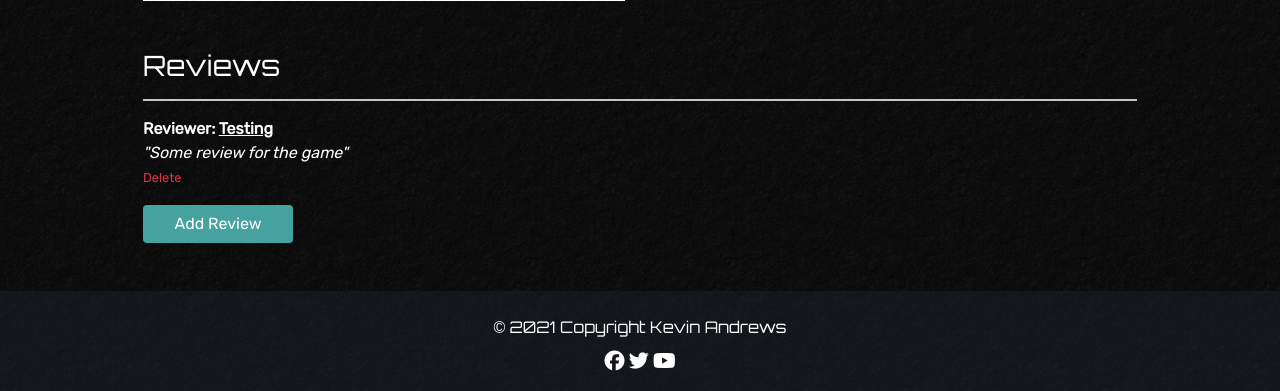
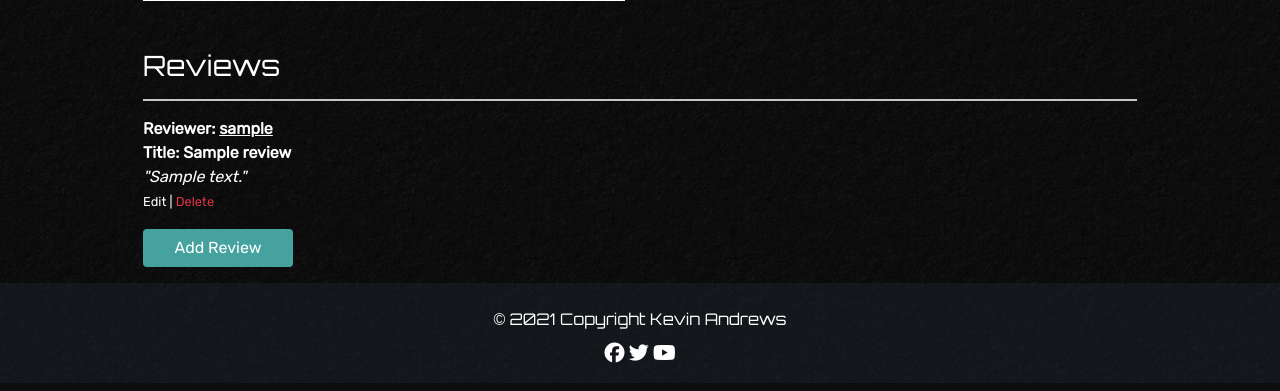
Before and after one commit to Code-Institute-Submissions/KevAndrews-Milestone_Project_4_DecResub, a Django app: page /games/1/ in a window 1280 px wide. Shown: the part 687-1078 px from the top of the page. Run offline with Django 3.2, Linux system fonts and the light colour scheme; a user stored in the database is signed in; data comes from the database, SQL or seed files in the repository; tables that the repository leaves empty hold one stand-in row (values such as "Sample post"); some libraries are stand-ins or nearby versions.

Commit message:
Updated review model

```diff
--- a/gamers_corner/urls.py
+++ b/gamers_corner/urls.py
@@ -26,4 +26,5 @@ urlpatterns = [
     path('cart/', include('cart.urls')),
     path('checkout/', include('checkout.urls')),
     path('profile/', include('profiles.urls')),
+    path('reviews/', include('reviews.urls')),
 ] + static(settings.MEDIA_URL, document_root=settings.MEDIA_ROOT)
--- a/products/views.py
+++ b/products/views.py
@@ -1,12 +1,17 @@
 """
 Class views for the Games / Products
 """
+import random
+
 from django.contrib import messages
 from django.db.models import Q
 from django.db.models.functions import Lower
 from django.contrib.auth.decorators import login_required
 from django.views import View
 from django.shortcuts import render, redirect, reverse, get_object_or_404
+
+from reviews.forms import ReviewForm
+from reviews.models import Review
 from .models import Game, Category
 from .forms import GameForm
 
@@ -90,9 +95,23 @@ class GameDetail(View):
 
         categories = list(Category.objects.all())
 
+        reviews_list = list(Review.objects.filter(game=game_id))
+
+        review_form = ReviewForm()
+
+        if bool(reviews_list):
+            if len(reviews_list) >= 3:
+                reviews = random.sample(reviews_list, 3)
+            else:
+                reviews = random.sample(reviews_list, len(reviews_list))
+        else:
+            reviews = list()
+
         context = {
             'game': game,
             'categories': categories,
+            'review_form': review_form,
+            'reviews': reviews,
             'nav': 'all_games'
         }
 
--- a/reviews/forms.py
+++ b/reviews/forms.py
@@ -37,4 +37,5 @@ class ReviewForm(forms.ModelForm):
         for field in self.fields:
             placeholder = placeholders[field]
             self.fields[field].widget.attrs['placeholder'] = placeholder
+            self.fields[field].required = True
             self.fields[field].label = False
--- a/reviews/templates/reviews/includes/reviews.html
+++ b/reviews/templates/reviews/includes/reviews.html
@@ -2,28 +2,121 @@
 {% load static %}
 
 <!-- Reviews container -->
-<div class="row mb-5">
+<div class="row">
   <div class="col-12">
     <h3>Reviews</h3>
     <hr>
-        <div class="review">
+    {% for review in reviews %}
+    <div class="review mb-3">
       <div class="user-review-name">
-                <strong>Reviewer: <u>Testing</u></strong>
+        <strong>
+          Reviewer: <u>{{ review.user }}</u> <br>
+          Title: {{ review.title }}
+        </strong>
       </div>
       <div class="user-review text-white">
-                <em>"Some review for the game"</em>
+        <em>"{{ review.description }}"</em>
       </div>
-            {% if request.user.is_superuser %}
+      {% if request.user.is_superuser or request.user.is_authenticated and request.user.id == review.user.id %}
       <small>
-                <a class="text-danger" href="#">Delete</a>
+        <a class="text-white" data-toggle="modal" data-target="#editReview{{review.id}}">Edit | </a>
       </small>
-            {% endif %}
+      <!-- Edit Review Modal -->
+      <div class="modal fade" id="editReview{{review.id}}" tabindex="-1" aria-labelledby="editReviewLabel"
+        aria-hidden="true">
+        <div class="modal-dialog">
+          <div class="modal-content">
+            <!-- Modal header with title and close button -->
+            <div class="modal-header">
+              <h5 class="modal-title text-uppercase" id="editModalLabel">Edit your review</h5>
+              <button type="button" class="close" data-dismiss="modal" aria-label="Close">
+                <span aria-hidden="true">&times;</span>
+              </button>
+            </div>
+            <!-- Review form -->
+            <form action="{% url 'edit_review' review.pk %}" method="POST">
+              <div class="modal-body">
+                <!-- Render edit form -->
+                {% csrf_token %}
+                <input type="text" name="title" maxlength="50" autofocus="" value="{{review.title}}"
+                  class="textinput textInput form-control mb-3" required id="id_title">
+                <textarea name="description" cols="40" rows="10" placeholder="Description"
+                  class="textarea form-control" required
+                  id="id_description">{{review.description}}</textarea>
+              </div>
+              <!-- Footer containing Add and Cancel buttons -->
+              <div class="modal-footer">
+                <button type="button" class="btn" data-dismiss="modal">Cancel</button>
+                <button type="submit" class="btn">Update</button>
+              </div>
+            </form>
           </div>
         </div>
-    {% if request.user.is_authenticated %}
-    <div class="col-12">
-        <button class="btn btn-long mt-3">Add Review</button>
+      </div>
+      {% endif %}
+      {% if request.user.is_superuser or request.user.id == review.user.id %}
+      <small>
+        <a class="text-danger" data-toggle="modal" data-target="#deleteReview">Delete</a>
+      </small>
+      <!-- Delete Review Modal -->
+      <div class="modal fade" id="deleteReview" tabindex="-1" aria-labelledby="deleteUserReview" aria-hidden="true">
+        <div class="modal-dialog">
+          <div class="modal-content">
+            <div class="modal-header text-uppercase">
+              <h5 class="modal-title" id="deleteUserReview">Are you sure?</h5>
+              <button type="button" class="close" data-dismiss="modal" aria-label="Close">
+                <span aria-hidden="true">&times;</span>
+              </button>
+            </div>
+            <div class="modal-body">
+              Are you sure you want to delete?
+              This will delete your review forever!!
+            </div>
+            <div class="modal-footer">
+              <button type="button" class="btn" data-dismiss="modal">Cancel</button>
+              <a href="{% url 'delete_review' review.pk %}" type="button" class="btn">Delete</a>
+            </div>
+          </div>
+        </div>
       </div>
       {% endif %}
     </div>
+    {% endfor %}
+  </div>
+</div>
 {% endblock %}
+
+<!-- Add and Edit Review Modal -->
+{% if request.user.is_authenticated %}
+<div class="mb-3">
+  <button type="button" class="btn btn-long" data-toggle="modal" data-target="#reviewModal">
+    Add Review
+  </button>
+  <div class="modal fade" id="reviewModal" tabindex="-1" aria-labelledby="reviewModalLabel" aria-hidden="true">
+    <div class="modal-dialog">
+      <div class="modal-content">
+        <!-- Modal header with title and close button -->
+        <div class="modal-header">
+          <h5 class="modal-title text-uppercase" id="reviewModalLabel">Write a review</h5>
+          <button type="button" class="close" data-dismiss="modal" aria-label="Close">
+            <span aria-hidden="true">&times;</span>
+          </button>
+        </div>
+        <!-- Review form -->
+        <form action="{% url 'add_review' game.id %}" method="POST">
+          <div class="modal-body">
+            <!-- Render form using cripsy forms -->
+            {% csrf_token %}
+            {{ review_form|crispy }}
+          </div>
+          <!-- Footer containing Add and Cancel buttons -->
+          <div class="modal-footer">
+            <button type="button" class="btn" data-dismiss="modal">Cancel</button>
+            <button type="submit" class="btn">Add</button>
+          </div>
+        </form>
+      </div>
+    </div>
+  </div>
+</div>
+{% endif %}
--- a/reviews/urls.py
+++ b/reviews/urls.py
@@ -1,9 +1,13 @@
+"""
+URLs for the Review App
+"""
 from django.urls import path
 from . import views
 
 
 urlpatterns = [
-    path('add_review/<product_id>', views.add_review, name="add_review"),
+    path('add_review/<int:game_id>', views.add_review, name="add_review"),
     path('edit_review/<review_id>', views.edit_review, name="edit_review"),
-    path('delete_review/<review_id>', views.delete_review, name="delete_review"),
+    path('delete_review/<review_id>',
+         views.delete_review, name="delete_review"),
 ]
--- a/static/css/base_style.css
+++ b/static/css/base_style.css
@@ -365,6 +365,13 @@ label {
     color: white;
 }
 
+/* Custom CSS for Review Modal */
+.modal-content {
+    color: white;
+    background-color: rgba(31, 40, 51, .4);
+    font-family: 'Orbitron', sans-serif;
+}
+
 /* CSS for mobile menu https://www.codeply.com/go/JPkcW2yWrB */
 @media (max-width: 992px) {
     .navbar-collapse {
```
Also changed, not shown: reviews/views.py (+12 -17 lines). Lines whose indentation alone changed are shown as unchanged.
